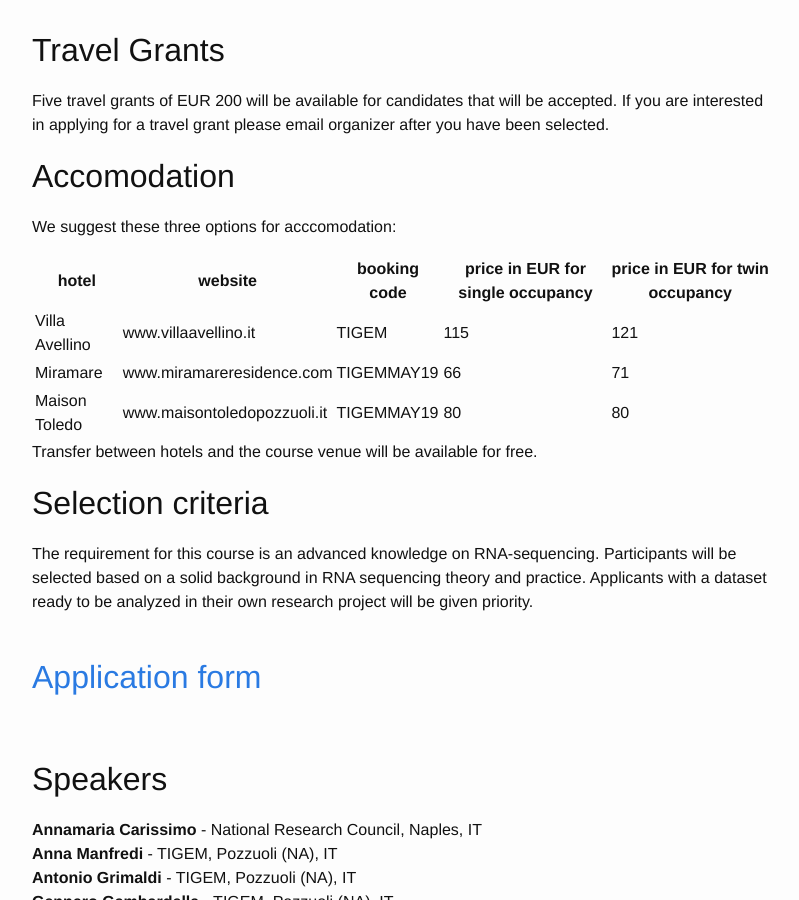
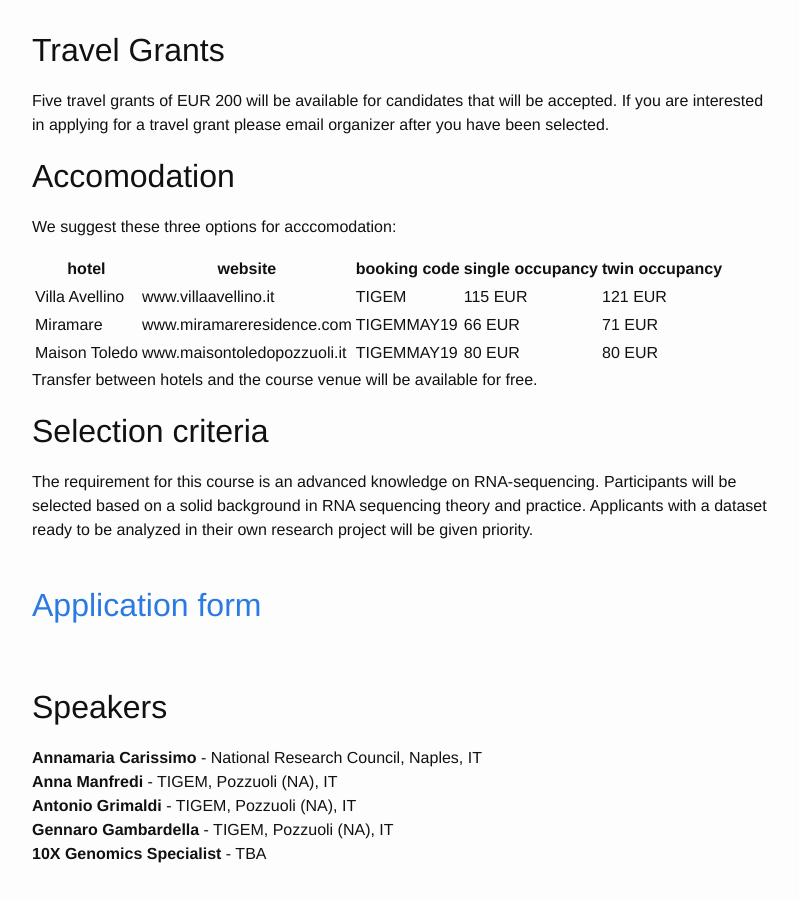
Before and after one commit to ELIXIR-IIB-training/website, a Jekyll site: the page built from _posts/2019-05-07-SingleCell-Pozzuoli.md, in a window 1280 px wide and 900 px high, scrolled down 1424 px. Shown: the whole window, without its empty margins (238-1037 px from the left). Built offline with Jekyll 4.4.1, drawn with Linux system fonts in a browser that asks for light colours.

Commit message:
enza minor

```diff
--- a/_posts/2019-05-07-SingleCell-Pozzuoli.md
+++ b/_posts/2019-05-07-SingleCell-Pozzuoli.md
@@ -54,14 +54,15 @@ Registration fee includes course material, coffee breaks, lunchs and dinner buff
 ## Travel Grants
 Five travel grants of  EUR 200 will be available for candidates that will be accepted. If you are interested in applying for a travel grant please email organizer after you have been selected.
 
+
 ## Accomodation
 We suggest these three options for acccomodation:
 
-| hotel          | website                     | booking code | price in EUR for single occupancy | price in EUR for twin occupancy  |
+| hotel          | website                     | booking code | single occupancy | twin occupancy  |
 |----------------|-----------------------------|--------------|-----------------------------------|----------------------------------|
-| Villa Avellino | www.villaavellino.it        | TIGEM        | 115                               | 121                              |
-| Miramare       | www.miramareresidence.com   | TIGEMMAY19   | 66                                | 71                               |
-| Maison Toledo  | www.maisontoledopozzuoli.it | TIGEMMAY19   | 80                                | 80                               |
+| Villa Avellino | www.villaavellino.it        | TIGEM        | 115 EUR                           | 121 EUR                            |
+| Miramare       | www.miramareresidence.com   | TIGEMMAY19   | 66 EUR                         | 71 EUR                              |
+| Maison Toledo  | www.maisontoledopozzuoli.it | TIGEMMAY19   | 80 EUR                               | 80 EUR                              |
 
 Transfer between hotels and the course venue will be available for free.
 
```
